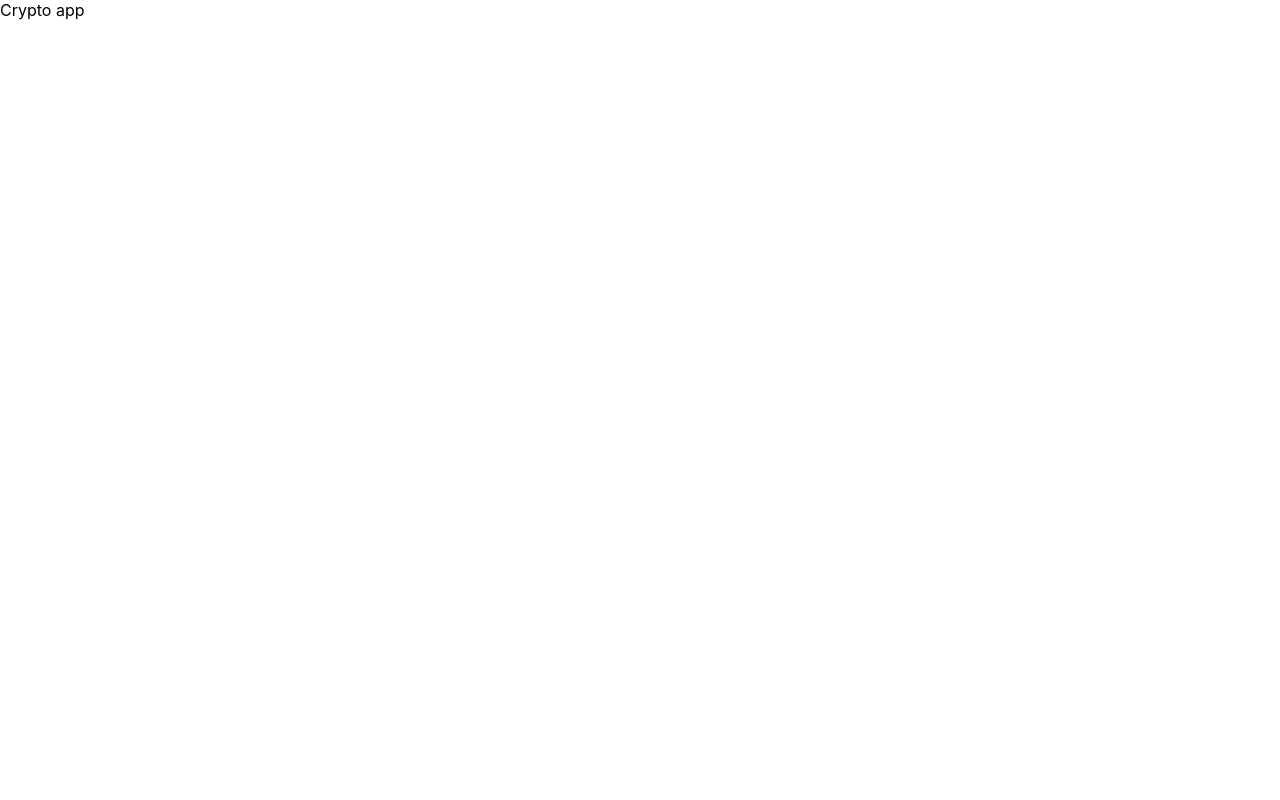
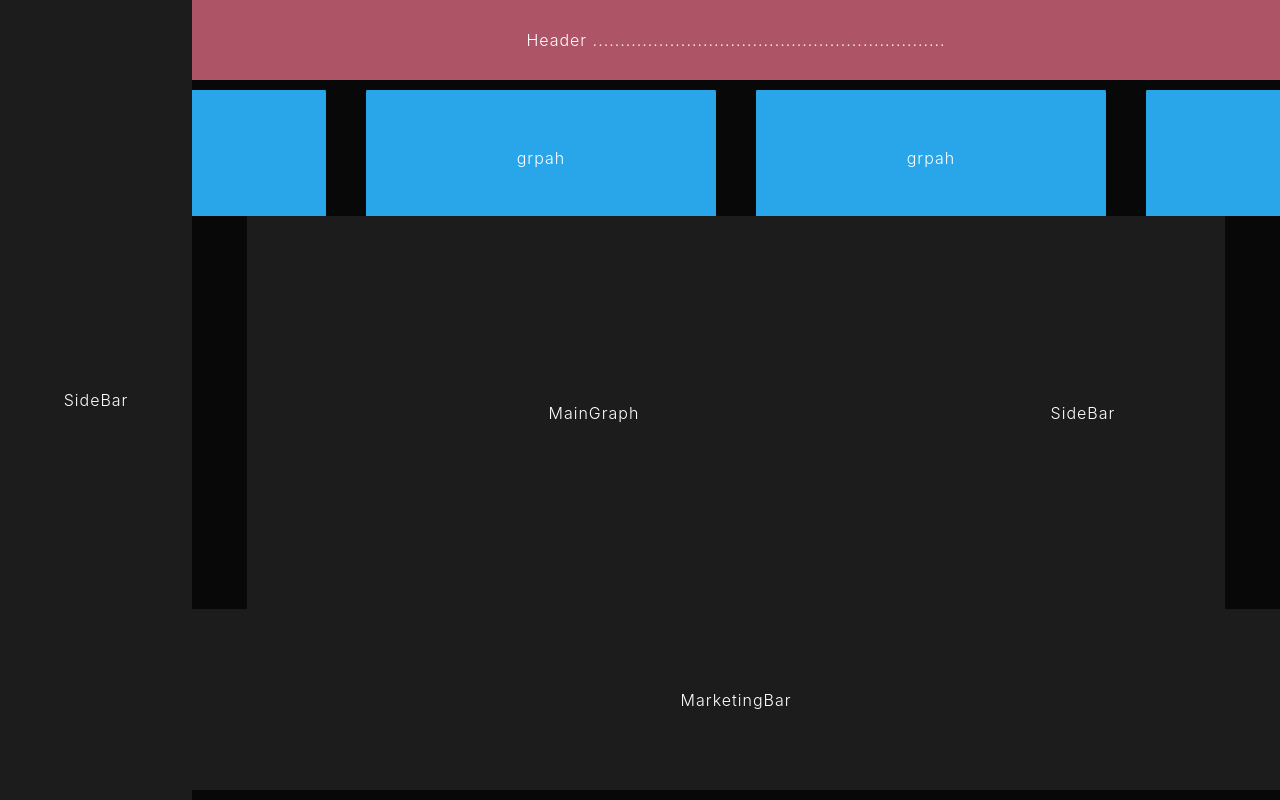
Before and after one commit to dg1886/crypto_tables_app, a React (Create React App) app: page /dashboard in a window 1280 px wide. Built offline with nearby package versions, Linux system fonts and the light colour scheme.

Commit message:
sqaushed

```diff
--- a/src/App.js
+++ b/src/App.js
@@ -1,8 +1,14 @@
+import { ThemeProvider } from "styled-components";
+
+import MainPage from "./page/MainPage";
+import { baseTheme } from "./styles/theme";
+
 function App() {
   return (
-    <div>
-      <span>Crypto app</span>
-    </div>
+    <ThemeProvider theme={baseTheme}>
+      <MainPage />
+    </ThemeProvider>
+
   );
 }
 
--- /dev/null
+++ b/src/components/Main/mainGraph/Graph.js
@@ -0,0 +1,15 @@
+import styled from "styled-components";
+
+const Graph = styled.div`
+display: flex;
+justify-content:center;
+align-items: center;
+background-color: ${({ theme }) => theme.colors.grey};
+width: 65.625rem;
+height: 28.125rem;
+padding: 0;
+box-sizing: border-box;
+border-radius:20px;
+`;
+
+export default Graph;
--- /dev/null
+++ b/src/components/Main/mainGraph/index.jsx
@@ -0,0 +1,12 @@
+import Text from "../../commonUI/Text";
+import Graph from "./Graph";
+
+const MainGraph = () => {
+  return (
+    <Graph>
+      <Text>MainGraph</Text>
+    </Graph>
+  );
+};
+
+export default MainGraph;
--- /dev/null
+++ b/src/components/Main/marketingBar/MarketingBar.js
@@ -0,0 +1,15 @@
+import styled from "styled-components";
+
+const Marketing = styled.div`
+display: flex;
+justify-content:center;
+align-items: center;
+background-color: ${({ theme }) => theme.colors.grey};
+width: 95.3125rem;
+height: 14.375rem;
+padding: 0;
+box-sizing: border-box;
+border-radius: 0.625rem;
+`;
+
+export default Marketing;
--- /dev/null
+++ b/src/components/Main/marketingBar/index.jsx
@@ -0,0 +1,12 @@
+import Text from "../../commonUI/Text";
+import Marketing from "./MarketingBar";
+
+const MarketingBar = () => {
+  return (
+    <Marketing>
+      <Text>MarketingBar</Text>
+    </Marketing>
+  );
+};
+
+export default MarketingBar;
--- /dev/null
+++ b/src/components/Main/smallGraphs/SmallGraphs.js
@@ -0,0 +1,16 @@
+import styled from "styled-components";
+
+const GraphsSmall = styled.div`
+display: flex;
+justify-content:center;
+align-items: center;
+background-color: ${({ theme }) => theme.colors.blue};
+width: 21.875rem;
+height: 9.375rem;
+margin: 0.625rem 1.25rem 0;
+padding: 0;
+box-sizing: border-box;
+border-radius: 0.625rem;
+`;
+
+export default GraphsSmall;
--- /dev/null
+++ b/src/components/Main/smallGraphs/index.jsx
@@ -0,0 +1,12 @@
+import Text from "../../commonUI/Text";
+import GraphsSmall from "./SmallGraphs";
+
+const SmallGraphs = () => {
+  return (
+    <GraphsSmall>
+      <Text>grpah</Text>
+    </GraphsSmall>
+  );
+};
+
+export default SmallGraphs;
--- /dev/null
+++ b/src/components/Main/transactionBar/TransactionBar.js
@@ -0,0 +1,15 @@
+import styled from "styled-components";
+
+const Transaction = styled.div`
+display: flex;
+justify-content:center;
+align-items: center;
+background-color: ${({ theme }) => theme.colors.grey};
+width: 26.875rem;
+height: 28.125rem;
+padding: 0;
+box-sizing: border-box;
+border-radius: 0.625rem;
+`;
+
+export default Transaction;
--- /dev/null
+++ b/src/components/Main/transactionBar/index.jsx
@@ -0,0 +1,12 @@
+import Text from "../../commonUI/Text";
+import Transaction from "./TransactionBar";
+
+const TransactionBar = () => {
+  return (
+    <Transaction>
+      <Text>SideBar</Text>
+    </Transaction>
+  );
+};
+
+export default TransactionBar;
--- a/src/components/commonUI/FlexBox.js
+++ b/src/components/commonUI/FlexBox.js
@@ -6,12 +6,14 @@ const FlexBox = styled.div`
   justify-content: ${({ justifyContent }) => justifyContent || "center"};
   align-items: ${({ alignItems }) => alignItems || "center"};
   flex-wrap: ${({ flexWrap }) => flexWrap};
-  background-color: ${(props) => (props.backColor ? props.backColor : props.theme.colors.secondary)};
-  width: ${({ width }) => width};
+  background-color: ${({ backColor, theme }) => backColor || theme.colors.dark};
+  width: ${({ width }) => width || "auto"};
   height: ${({ height }) => height};
   margin: ${({ margin }) => margin || 0};
   padding: ${({ padding }) => padding || 0};
   box-sizing: ${({ boxSizing }) => boxSizing || "border-box"};
+  border-radius:${({ radius }) => radius};
+  overflow:${({ overFlow }) => overFlow || "hidden"};
 `;
 
 export default FlexBox;
--- /dev/null
+++ b/src/page/MainPage.js
@@ -0,0 +1,48 @@
+import { useTheme } from "styled-components";
+
+import FlexBox from "../components/commonUI/FlexBox";
+import Text from "../components/commonUI/Text";
+import MainGraph from "../components/Main/mainGraph";
+import MarketingBar from "../components/Main/marketingBar";
+import SmallGraphs from "../components/Main/smallGraphs";
+import TransactionBar from "../components/Main/transactionBar";
+
+const MainPage = () => {
+  const { colors } = useTheme();
+  return (
+    <FlexBox width="100%" height="100vh">
+
+      <FlexBox width="15%" height="100vh" backColor={colors.grey}>
+        <Text>SideBar</Text>
+      </FlexBox>
+
+      <FlexBox width="85%" height="100vh" flexDirection="column">
+
+        <FlexBox width="100%" height="10%" backColor={colors.red}>
+          <Text>Header ................................................................</Text>
+        </FlexBox>
+
+        <FlexBox width="100%" height="90%" flexDirection="column" justifyContent="flex-start" padding="10px 0 ">
+
+          <FlexBox>
+            <SmallGraphs />
+            <SmallGraphs />
+            <SmallGraphs />
+            <SmallGraphs />
+          </FlexBox>
+
+          <FlexBox justifyContent="space-between" width="100%" padding="20px 55px">
+            <MainGraph />
+            <TransactionBar />
+          </FlexBox>
+
+          <MarketingBar />
+        </FlexBox>
+
+      </FlexBox>
+
+    </FlexBox>
+  );
+};
+
+export default MainPage;
--- a/src/styles/theme.js
+++ b/src/styles/theme.js
@@ -13,8 +13,8 @@ export const baseTheme = {
     width: "30px",
   },
   colors: {
-    primary: "#080808",
-    secondary: "#0f0f0f",
+    dark: "#080808",
+    darkGrey: "#0f0f0f",
     white: "#ffffff",
     grey: "#1c1c1c",
     pink: "#e36d85",
```
